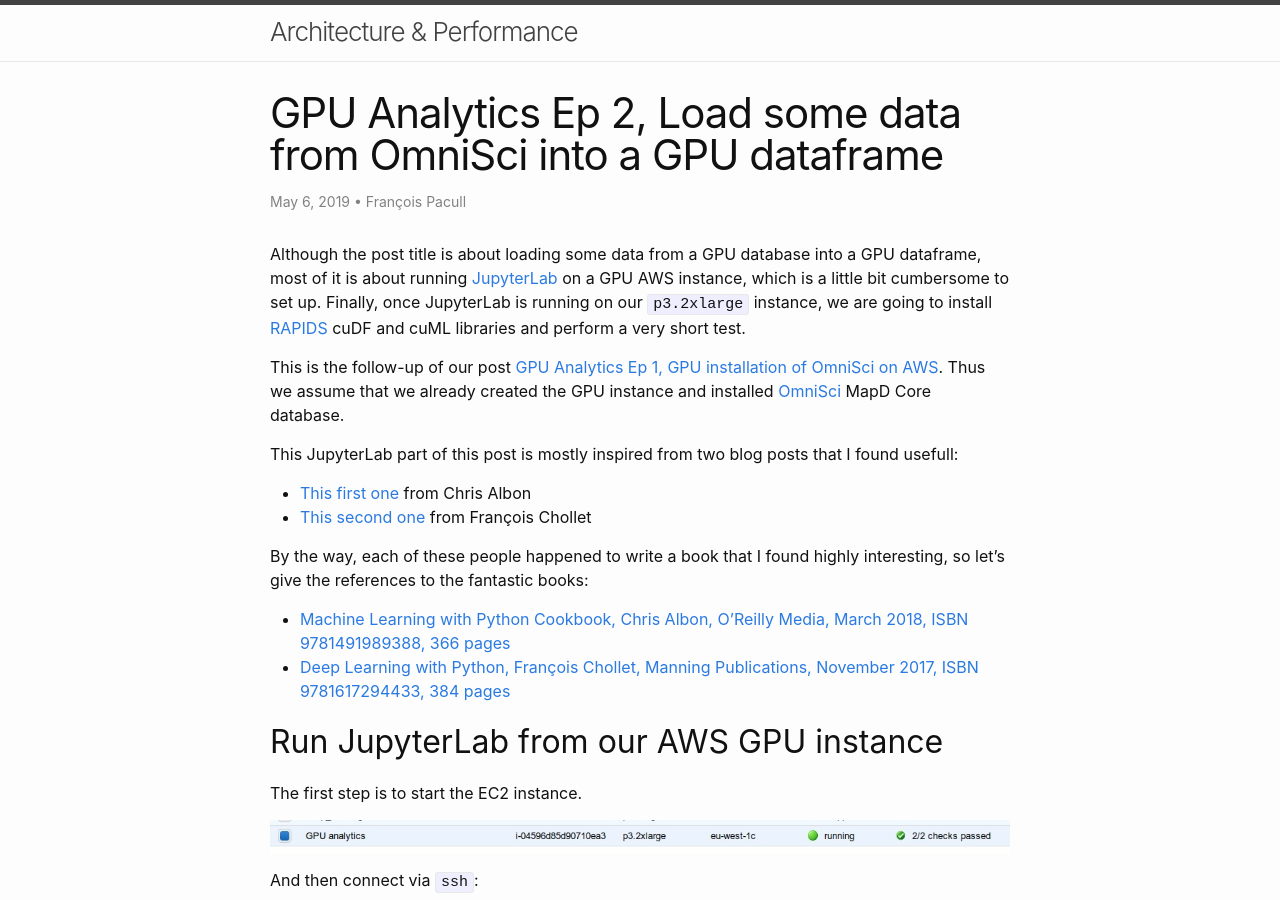
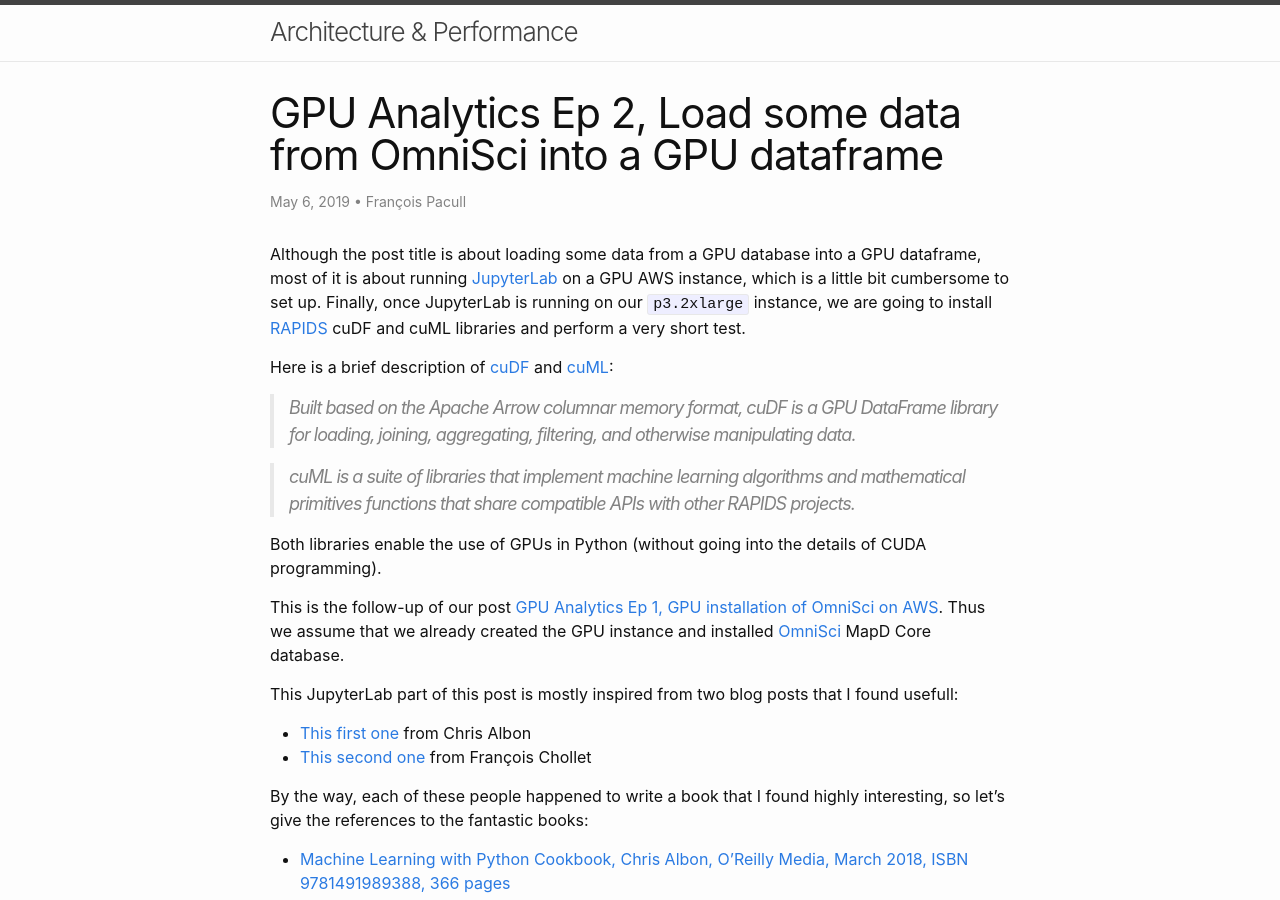
Before and after one commit to aetperf/aetperf.github.io, a Jekyll site: the page built from _posts/2019-05-06-GPU-Analytics-Ep-2,-Load-some-data-from-OmniSci-into-a-GPU-dataframe.md, in a window 1280 px wide and 900 px high. Built offline with Jekyll 4.4.1, drawn with Linux system fonts in a browser that asks for light colours.

Commit message:
added a few lines

```diff
--- a/_posts/2019-05-06-GPU-Analytics-Ep-2,-Load-some-data-from-OmniSci-into-a-GPU-dataframe.md
+++ b/_posts/2019-05-06-GPU-Analytics-Ep-2,-Load-some-data-from-OmniSci-into-a-GPU-dataframe.md
@@ -7,6 +7,14 @@
 
 
 Although the post title is about loading some data from a GPU database into a GPU dataframe, most of it is about running [JupyterLab](https://jupyterlab.readthedocs.io/en/stable/) on a GPU AWS instance, which is a little bit cumbersome to set up. Finally, once JupyterLab is running on our `p3.2xlarge` instance, we are going to install [RAPIDS](https://rapids.ai/) cuDF and cuML libraries and perform a very short test.
+
+Here is a brief description of [cuDF](https://github.com/rapidsai/cudf) and [cuML](https://github.com/rapidsai/cuml):
+
+> Built based on the Apache Arrow columnar memory format, cuDF is a GPU DataFrame library for loading, joining, aggregating, filtering, and otherwise manipulating data.
+
+> cuML is a suite of libraries that implement machine learning algorithms and mathematical primitives functions that share compatible APIs with other RAPIDS projects.
+
+Both libraries enable the use of GPUs in Python (without going into the details of CUDA programming).
 
 This is the follow-up of our post [GPU Analytics Ep 1, GPU installation of OmniSci on AWS](https://aetperf.github.io/2019/04/24/GPU-Analytics-Ep-1,-GPU-installation-of-OmniSci-on-AWS.html). Thus we assume that we already created the GPU instance and installed [OmniSci](https://www.omnisci.com/) MapD Core database.
 
```
